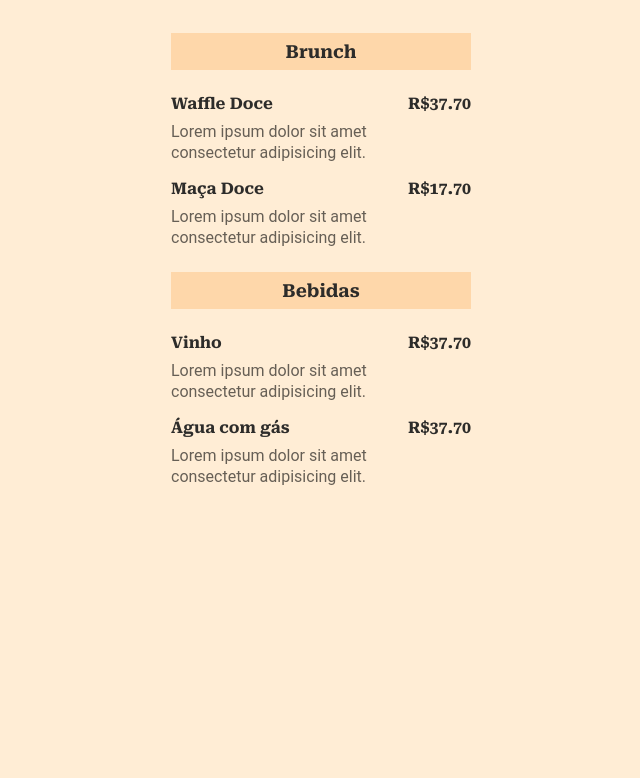
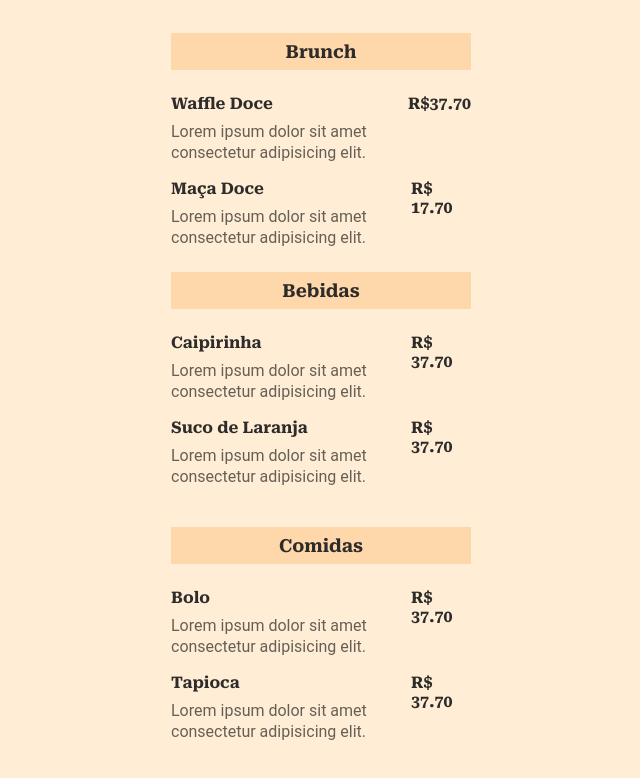
Before and after one commit to Matteus1983/Maratona-explorer-3, a plain HTML site: page index.html in a window 1280 px wide. Shown: the part 88-866 px from the top of the page, without its empty margins (319-959 px from the left). Before the commit the page ends 800 px from the top, so only its background shows below. Drawn offline with Linux system fonts and the light colour scheme.

Commit message:
Adicionada seção de comidas

```diff
--- a/index.html
+++ b/index.html
@@ -46,7 +46,7 @@
         </div>
 
         <strong class="price">
-          R$17.70
+          R$ 17.70
         </strong>
       </li>
 
@@ -59,26 +59,60 @@
     <ul>
       <li>
         <div class="details">
-          <h3>Vinho</h3>
+          <h3>Caipirinha</h3>
           <p class="description">
           Lorem ipsum dolor sit amet consectetur adipisicing elit.
           </p>
         </div>
 
         <strong class="price">
-          R$37.70
+          R$ 37.70
         </strong>
       </li>
         <li>
         <div class="details">
-          <h3>Água com gás</h3>
+          <h3>Suco de Laranja</h3>
           <p class="description">
           Lorem ipsum dolor sit amet consectetur adipisicing elit.
           </p>
         </div>
 
         <strong class="price">
-          R$37.70
+          R$ 37.70
+        </strong>
+      </li>
+        <li>
+        <div class="details">
+        </strong>
+      </li>
+    </ul>
+  </section>
+  <section>
+    <h2>Comidas</h2>
+
+    <ul>
+      <li>
+        <div class="details">
+          <h3>Bolo</h3>
+          <p class="description">
+          Lorem ipsum dolor sit amet consectetur adipisicing elit.
+          </p>
+        </div>
+
+        <strong class="price">
+          R$ 37.70
+        </strong>
+      </li>
+        <li>
+        <div class="details">
+          <h3>Tapioca</h3>
+          <p class="description">
+          Lorem ipsum dolor sit amet consectetur adipisicing elit.
+          </p>
+        </div>
+
+        <strong class="price">
+          R$ 37.70
         </strong>
       </li>
         <li>
```
